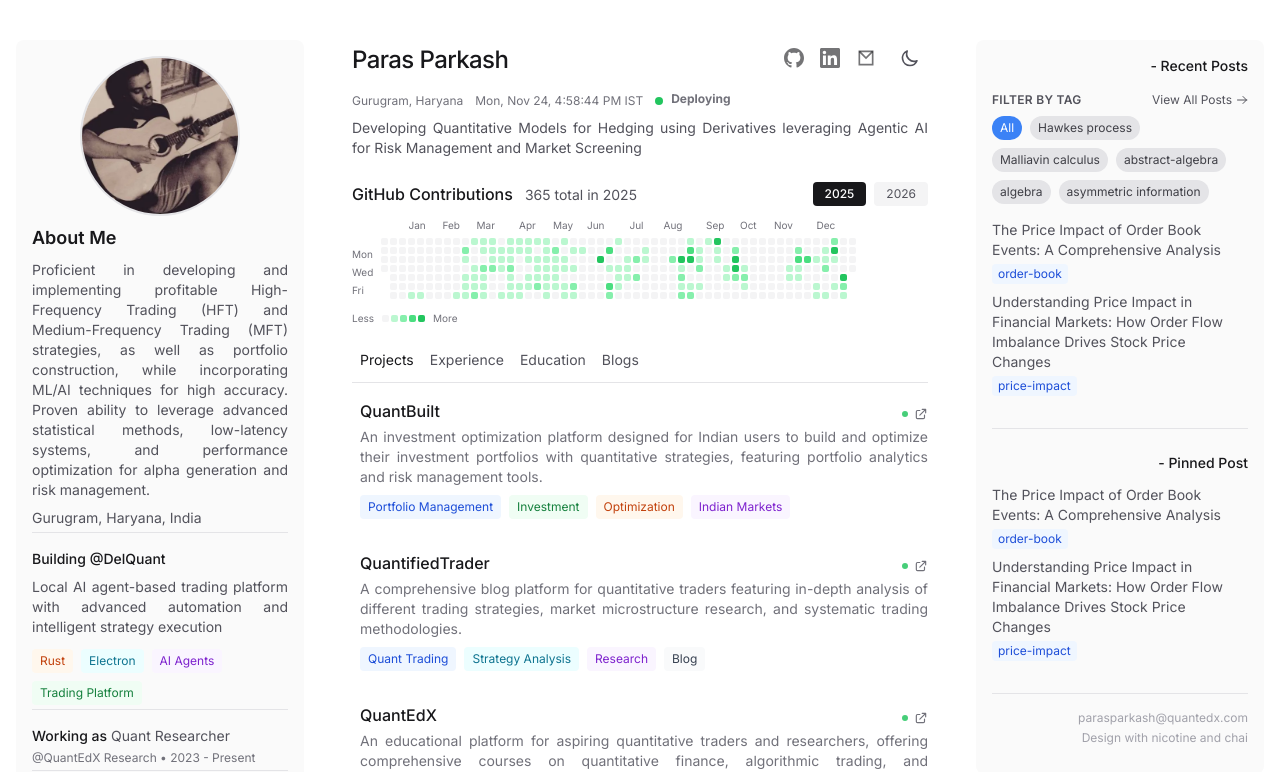
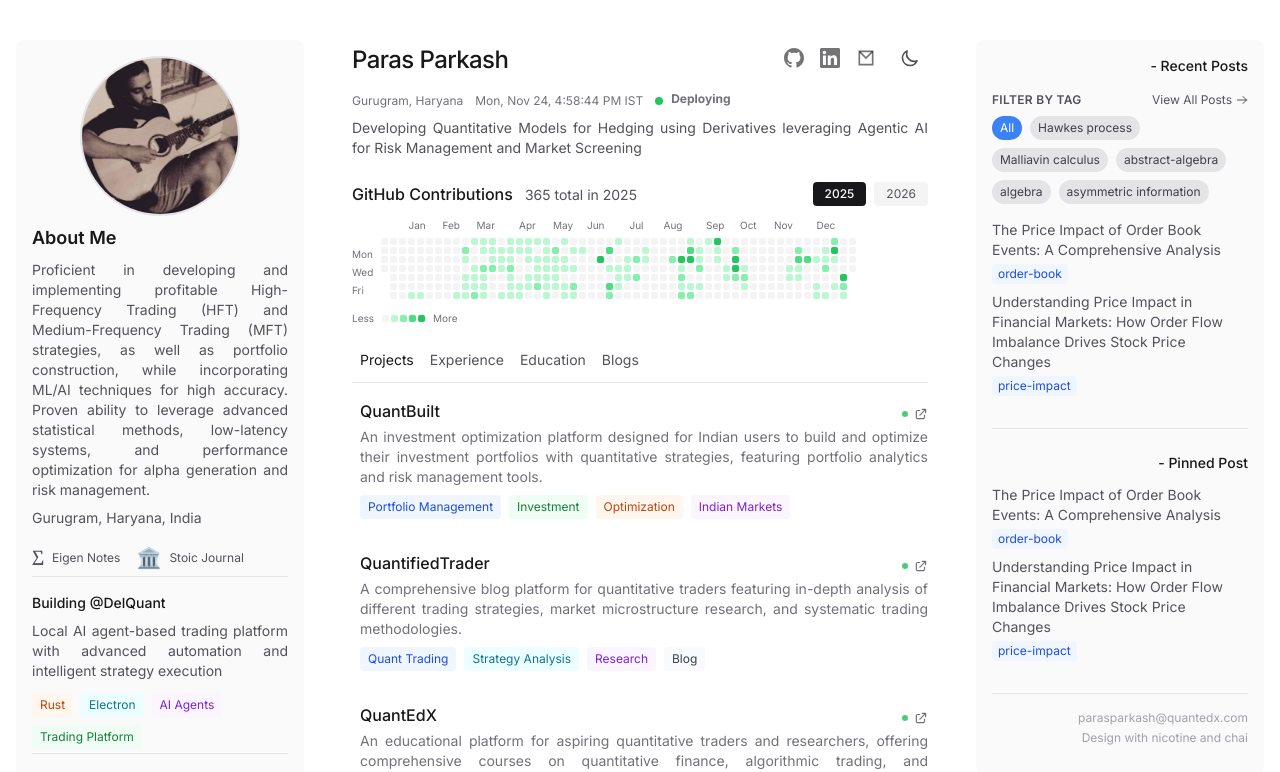
Before and after one commit to parasxparkash/parasxparkash.github.io, a Next.js app: page / in a window 1280 px wide. Shown: the top 772 px of the page. Built offline with nearby package versions, Linux system fonts and the light colour scheme.

Commit message:
Add Eigen Notes and Stoic Journal links with icons in sidebar

```diff
--- a/src/app/page.tsx
+++ b/src/app/page.tsx
@@ -148,6 +148,30 @@ export default function Home() {
             <div className="flex items-center text-sm">
               <span className="text-zinc-600 dark:text-zinc-400">Gurugram, Haryana, India</span>
             </div>
+          </div>
+
+          {/* Eigen Notes and Stoic Journal Links */}
+          <div className="flex items-center gap-4 mt-3 mb-1">
+            <a
+              href="https://eigennotes.vercel.app"
+              target="_blank"
+              rel="noopener noreferrer"
+              className="flex items-center gap-2 text-sm text-zinc-600 dark:text-zinc-400 hover:text-zinc-900 dark:hover:text-zinc-100 transition-colors group"
+              title="Eigen Notes"
+            >
+              <span className="text-xl font-serif group-hover:scale-110 transition-transform">Σ</span>
+              <span className="text-xs">Eigen Notes</span>
+            </a>
+            <a
+              href="https://parasparkash.netlify.app"
+              target="_blank"
+              rel="noopener noreferrer"
+              className="flex items-center gap-2 text-sm text-zinc-600 dark:text-zinc-400 hover:text-zinc-900 dark:hover:text-zinc-100 transition-colors group"
+              title="Stoic Journal"
+            >
+              <span className="text-xl group-hover:scale-110 transition-transform">🏛️</span>
+              <span className="text-xs">Stoic Journal</span>
+            </a>
           </div>
 
           <div className="border-b border-zinc-200 dark:border-zinc-700 mb-4"></div>
```
